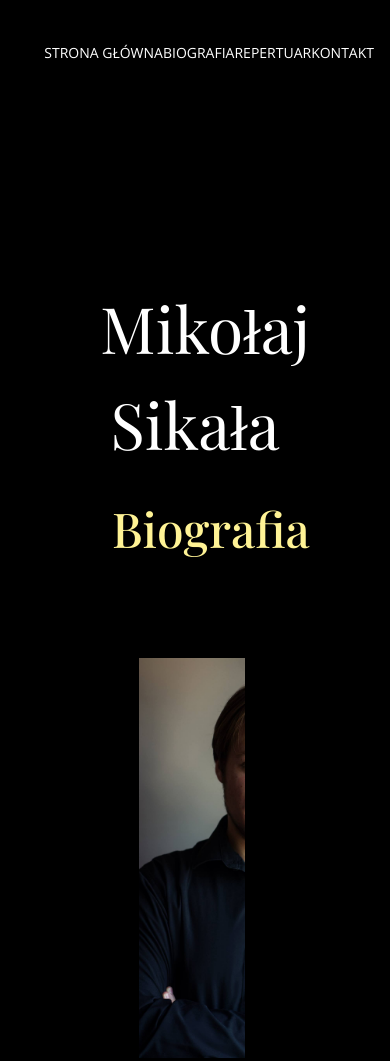
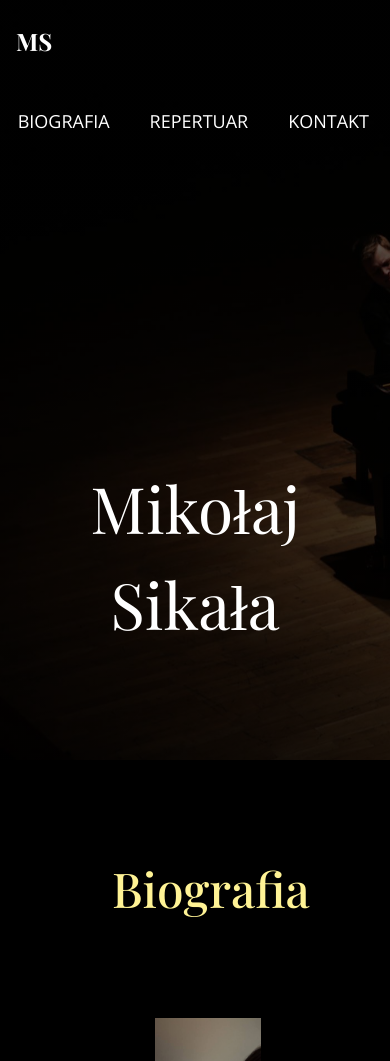
Before and after one commit to MartaPoti/Mikolaj_project, a plain HTML site: page index.html in a window 390 px wide. Shown: the top 1061 px of the page. Drawn offline with nearby package versions, Linux system fonts and the light colour scheme.

Commit message:
worked on responsiveness

```diff
--- a/index.html
+++ b/index.html
@@ -22,7 +22,7 @@
 src="https://kit.fontawesome.com/56731d6043.js"
 crossorigin="anonymous"
 ></script>
-    <title>Mikolaj Sikała; Pianist</title>
+    <title>Mikolaj Sikała - Pianist</title>
   </head>
   <body>
     <div class="container-flex">
@@ -47,14 +47,14 @@ crossorigin="anonymous"
           <h2>Biografia</h2>
 
         <div class=" grid grid-1-1">
-          <div>
+
             <img
               src="img/portret.jpg"
               class="img-resp"
               alt="Mikołaj Sikała portret"
               style="width: 360px; height: 400px; object-fit: cover; object-position: -20% 0;"
               />
-          </div>
+
           <div class="">
             <p>
               At vero eos et accusamus et iusto odio dignissimos ducimus qui blanditiis praesentium voluptatum deleniti atque corrupti quos dolores et quas molestias excepturi sint occaecati cupiditate non provident, similique sunt in culpa qui officia deserunt mollitia animi, id est laborum et dolorum fuga. Et harum quidem rerum facilis est et expedita distinctio. Nam libero tempore, cum soluta nobis est eligendi optio cumque nihil impedit quo minus id quod maxime placeat facere possimus, omnis voluptas assumenda est, omnis dolor repellendus. Temporibus autem quibusdam et aut officiis debitis aut rerum necessitatibus saepe eveniet ut et voluptates repudiandae sint et molestiae non recusandae. Itaque earum rerum hic tenetur a sapiente delectus, ut aut reiciendis voluptatibus maiores alias consequatur aut perferendis doloribus asperiores repellat.
@@ -117,7 +117,7 @@ crossorigin="anonymous"
 
       </div>
         <p>
-          © 2023 Mikołaj Sikała.
+          © 2023 Mikołaj Sikała
         </p>
     </footer>
 
--- a/src/styles.css
+++ b/src/styles.css
@@ -167,7 +167,7 @@ nav .logo{
 
 .icons {
     display: block;
-    margin: auto;
+    margin: 0 auto;
     padding:60px;
 }
 
@@ -178,19 +178,18 @@ nav .logo{
 
 
  @media (max-width:960px){
-    nav {
+    nav { max-width: 100%;
+        padding: 1px;
 
-        padding: 0;
-
-
-
-
-    }
+           }
 
     header {
-        max-width:100%;
-        background-image: none;
-        padding:100px;
+        background-image: linear-gradient(rgba(0,0,0,0.6),rgba(0, 0, 0, 0.8)), url("../img/mikołaj.PNG");
+    background-repeat:no-repeat;
+    background-size: cover;
+    color:white;
+    text-align: center;
+    padding: 280px 0 ;
     }
 
     header h1 {
@@ -198,37 +197,19 @@ nav .logo{
         text-align: center;
     }
     .logo {
-        display: none;
-    }
-    nav{ max-width: 100%;
-        padding: 1px;
-    }
-
-    nav ul {
-        max-width: 100%;
-        text-align: center;
-        margin: 0;
-        padding:0;
-        float:space-evenly;
-       align-content: space-evenly;
+       padding:0 15px;
     }
 
 
+
+
     nav ul li a{
-        padding: 0;
+        padding: 0 20px;
+        font-size: 18px;
+
 
 
     }
-    nav ul  {
-        line-height: 40px;
-        color:#fff;
-        padding:12px 15px;
-        text-decoration: none;
-        font-size: 12px;
-        line-height: 1;
-        font-weight:normal;
-        text-align: center;
-        }
 
 
     .container {
@@ -236,6 +217,7 @@ nav .logo{
 
     .img-resp {
         width:84px;
+        margin: 0 auto;
         }
     .grid{
             grid-template-columns: 1fr;
```
Also changed, not shown: biografia.html (+4 -4 lines), repertuar.html (+8 -8 lines).
